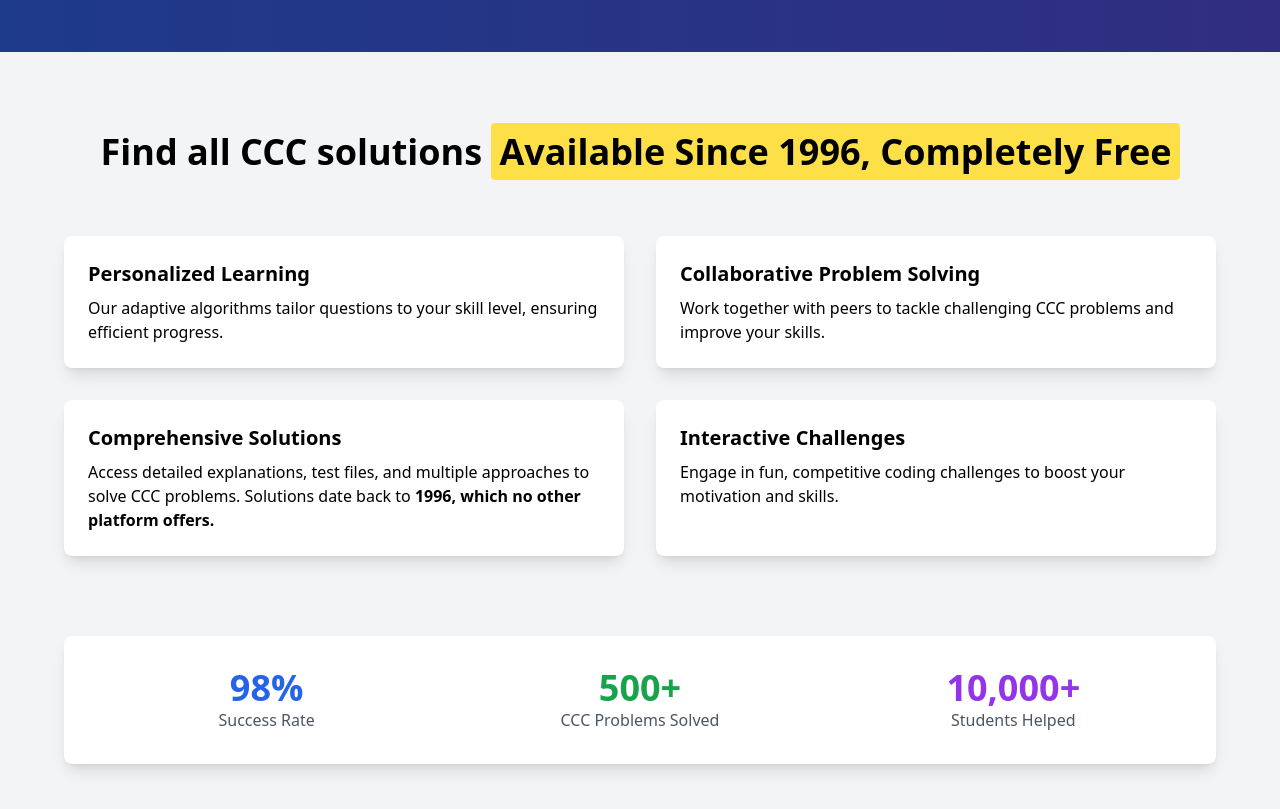
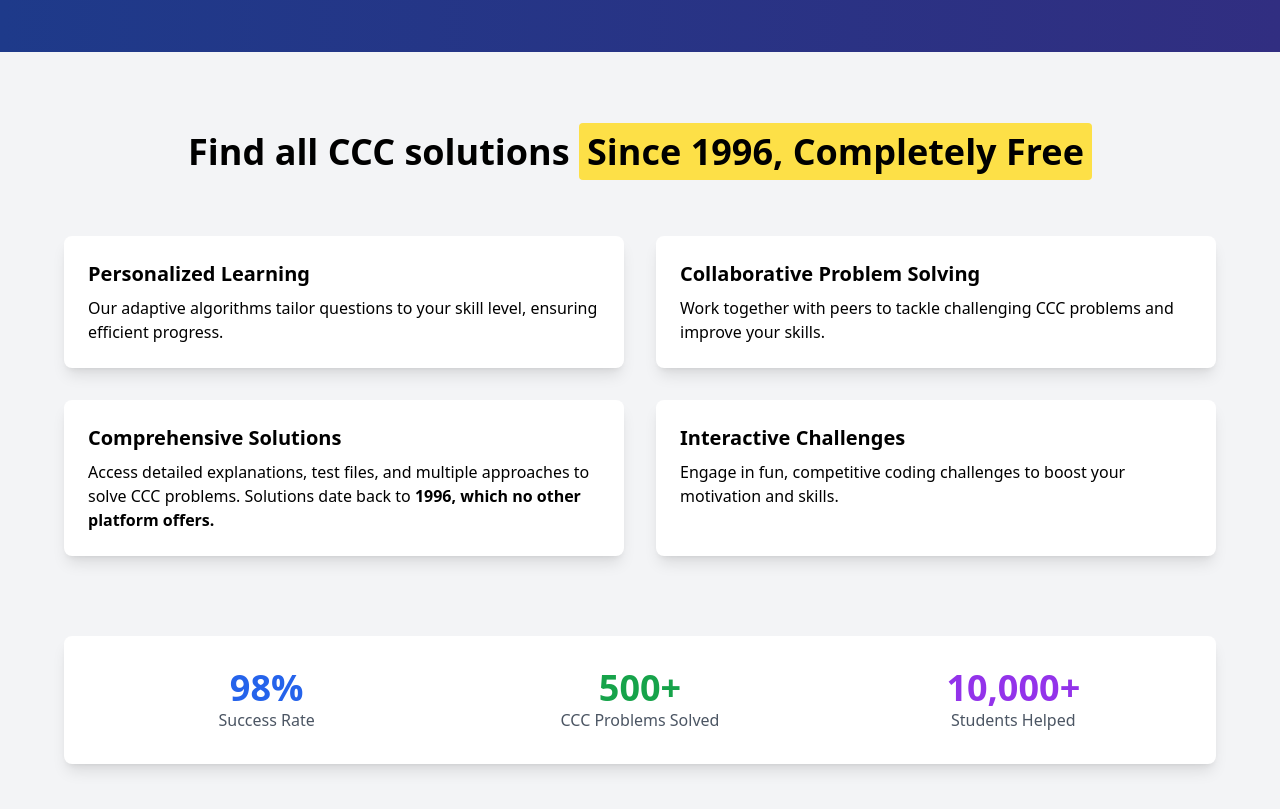
Before and after one commit to Tankman61/CCCSolutions, a React (Vite) app in the folder frontend-react/mmhs-website/: page / in a window 1280 px wide. Shown: the part 820-1629 px from the top of the page. Built offline with nearby package versions, Linux system fonts and the light colour scheme.

Commit message:
changed text a bit again

```diff
--- a/frontend-react/mmhs-website/src/pages/home.jsx
+++ b/frontend-react/mmhs-website/src/pages/home.jsx
@@ -37,7 +37,7 @@ const Home = () => {
       <div ref={contentRef} className="py-20 px-4">
         <div className="max-w-6xl mx-auto">
           <h2 className="text-4xl font-bold text-center mb-16">
-            Find all CCC solutions <span className="bg-yellow-300 px-2 py-1 rounded">Available Since 1996, Completely Free</span>
+            Find all CCC solutions <span className="bg-yellow-300 px-2 py-1 rounded"> Since 1996, Completely Free</span>
           </h2>
 
           {/* Feature Cards */}
```
